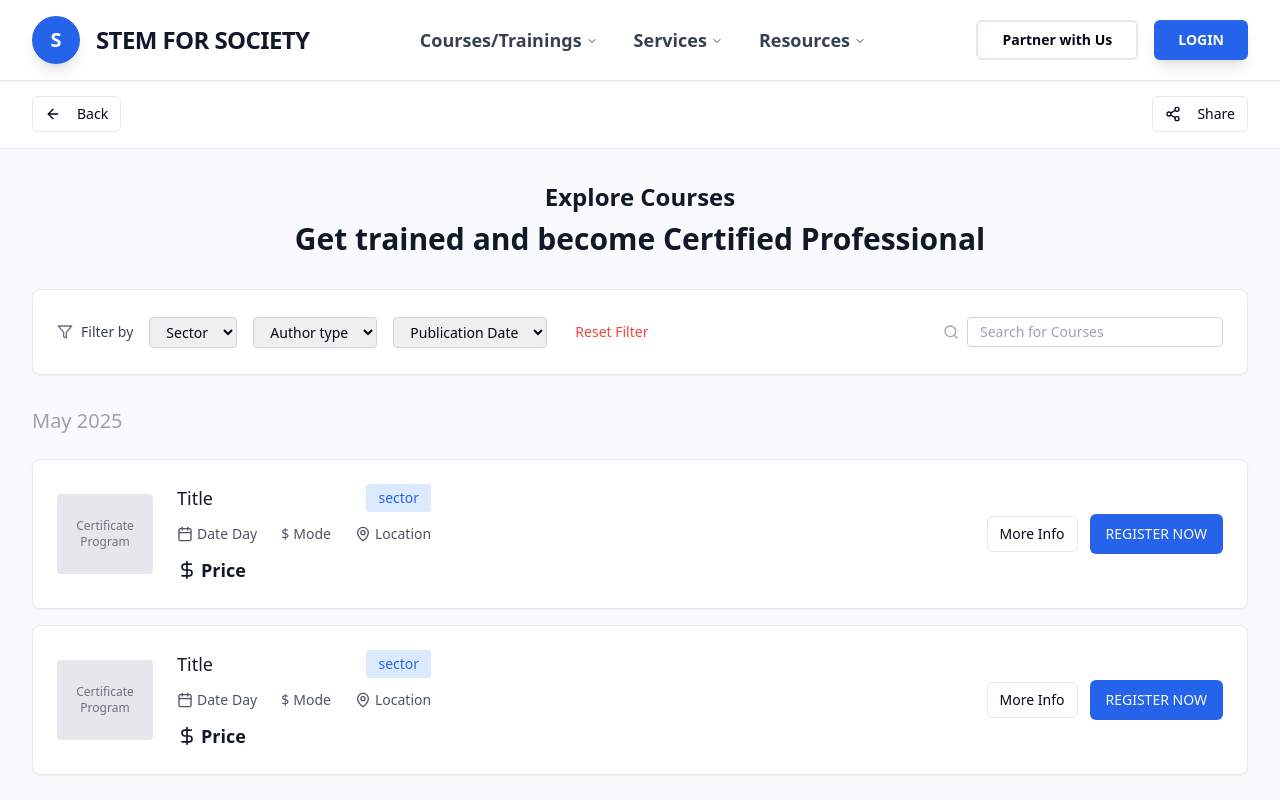
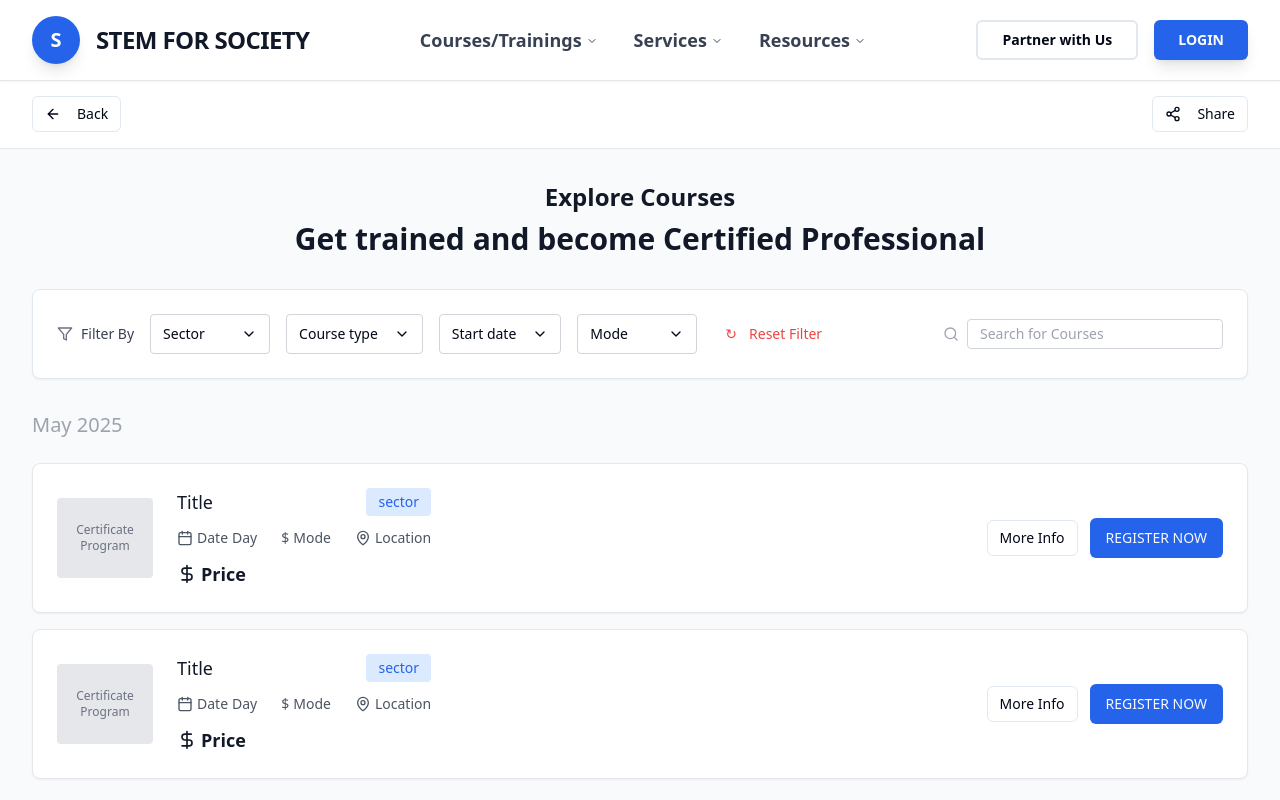
Before and after one commit to Tharun-CIO/stem-for-soceity, a React (Vite) app: page /courses in a window 1280 px wide. Shown: the top 800 px of the page. Built offline with nearby package versions, Linux system fonts and the light colour scheme.

Commit message:
feat: Implement course filtering UI
Replicates the course filtering UI from the provided images and adds the necessary code.

```diff
--- /dev/null
+++ b/src/components/FilterDropdown.tsx
@@ -0,0 +1,58 @@
+
+import React, { useState } from 'react';
+import { Button } from '@/components/ui/button';
+import { Checkbox } from '@/components/ui/checkbox';
+import { Popover, PopoverContent, PopoverTrigger } from '@/components/ui/popover';
+import { ChevronDown } from 'lucide-react';
+
+interface FilterOption {
+  id: string;
+  label: string;
+  checked: boolean;
+}
+
+interface FilterDropdownProps {
+  title: string;
+  options: FilterOption[];
+  onOptionChange: (optionId: string, checked: boolean) => void;
+}
+
+const FilterDropdown: React.FC<FilterDropdownProps> = ({ title, options, onOptionChange }) => {
+  const [isOpen, setIsOpen] = useState(false);
+
+  return (
+    <Popover open={isOpen} onOpenChange={setIsOpen}>
+      <PopoverTrigger asChild>
+        <Button
+          variant="outline"
+          className="flex items-center justify-between min-w-[120px] h-10 px-3 py-2 text-sm bg-white border border-gray-300 rounded"
+        >
+          <span>{title}</span>
+          <ChevronDown className="h-4 w-4 ml-2" />
+        </Button>
+      </PopoverTrigger>
+      <PopoverContent className="w-56 p-0 bg-white border border-gray-200 shadow-lg" align="start">
+        <div className="p-3 space-y-3">
+          {options.map((option) => (
+            <div key={option.id} className="flex items-center space-x-2">
+              <Checkbox
+                id={option.id}
+                checked={option.checked}
+                onCheckedChange={(checked) => onOptionChange(option.id, checked as boolean)}
+                className="data-[state=checked]:bg-blue-600 data-[state=checked]:border-blue-600"
+              />
+              <label
+                htmlFor={option.id}
+                className="text-sm text-gray-700 cursor-pointer select-none"
+              >
+                {option.label}
+              </label>
+            </div>
+          ))}
+        </div>
+      </PopoverContent>
+    </Popover>
+  );
+};
+
+export default FilterDropdown;
--- a/src/pages/Courses.tsx
+++ b/src/pages/Courses.tsx
@@ -5,11 +5,72 @@ import { Button } from '@/components/ui/button';
 import { Card, CardContent } from '@/components/ui/card';
 import { ArrowLeft, Share2, Filter, Search, Calendar, MapPin, DollarSign } from 'lucide-react';
 import { Link } from 'react-router-dom';
+import FilterDropdown from '@/components/FilterDropdown';
+
+interface FilterOption {
+  id: string;
+  label: string;
+  checked: boolean;
+}
 
 const Courses = () => {
-  const [selectedSector, setSelectedSector] = useState('');
-  const [selectedAuthor, setSelectedAuthor] = useState('');
-  const [selectedDate, setSelectedDate] = useState('');
+  const [sectorFilters, setSectorFilters] = useState<FilterOption[]>([
+    { id: 'sector1', label: 'Sector 1', checked: true },
+    { id: 'sector2', label: 'Sector 2', checked: true },
+    { id: 'sector3', label: 'Sector 3', checked: true },
+  ]);
+
+  const [courseTypeFilters, setCourseTypeFilters] = useState<FilterOption[]>([
+    { id: 'seminar', label: 'Seminar', checked: true },
+    { id: 'webinar', label: 'Webinar', checked: true },
+    { id: 'mentorship', label: 'Mentorship', checked: true },
+    { id: 'certificate', label: 'Certificate', checked: true },
+    { id: 'handson', label: 'Hands-on', checked: true },
+  ]);
+
+  const [startDateFilters, setStartDateFilters] = useState<FilterOption[]>([
+    { id: 'thisweek', label: 'This Week', checked: true },
+    { id: 'thismonth', label: 'This month', checked: true },
+    { id: 'customrange', label: 'Custom range', checked: true },
+  ]);
+
+  const [modeFilters, setModeFilters] = useState<FilterOption[]>([
+    { id: 'online', label: 'Online', checked: true },
+    { id: 'offline', label: 'Offline', checked: true },
+    { id: 'hybrid', label: 'Hybrid', checked: true },
+  ]);
+
+  const handleFilterChange = (filterType: string, optionId: string, checked: boolean) => {
+    switch (filterType) {
+      case 'sector':
+        setSectorFilters(prev => prev.map(item =>
+          item.id === optionId ? { ...item, checked } : item
+        ));
+        break;
+      case 'courseType':
+        setCourseTypeFilters(prev => prev.map(item =>
+          item.id === optionId ? { ...item, checked } : item
+        ));
+        break;
+      case 'startDate':
+        setStartDateFilters(prev => prev.map(item =>
+          item.id === optionId ? { ...item, checked } : item
+        ));
+        break;
+      case 'mode':
+        setModeFilters(prev => prev.map(item =>
+          item.id === optionId ? { ...item, checked } : item
+        ));
+        break;
+    }
+  };
+
+  const resetFilters = () => {
+    setSectorFilters(prev => prev.map(item => ({ ...item, checked: false })));
+    setCourseTypeFilters(prev => prev.map(item => ({ ...item, checked: false })));
+    setStartDateFilters(prev => prev.map(item => ({ ...item, checked: false })));
+    setModeFilters(prev => prev.map(item => ({ ...item, checked: false })));
+  };
 
   const courses = [
     {
@@ -107,23 +168,41 @@ const Courses = () => {
           <div className="flex flex-wrap items-center gap-4">
             <div className="flex items-center space-x-2">
               <Filter className="h-4 w-4 text-gray-500" />
-              <span className="text-sm font-medium text-gray-700">Filter by</span>
+              <span className="text-sm font-medium text-gray-700">Filter By</span>
             </div>
 
-            <select className="border border-gray-300 rounded px-3 py-1 text-sm">
-              <option>Sector</option>
-            </select>
+            <FilterDropdown
+              title="Sector"
+              options={sectorFilters}
+              onOptionChange={(optionId, checked) => handleFilterChange('sector', optionId, checked)}
+            />
 
-            <select className="border border-gray-300 rounded px-3 py-1 text-sm">
-              <option>Author type</option>
-            </select>
+            <FilterDropdown
+              title="Course type"
+              options={courseTypeFilters}
+              onOptionChange={(optionId, checked) => handleFilterChange('courseType', optionId, checked)}
+            />
 
-            <select className="border border-gray-300 rounded px-3 py-1 text-sm">
-              <option>Publication Date</option>
-            </select>
+            <FilterDropdown
+              title="Start date"
+              options={startDateFilters}
+              onOptionChange={(optionId, checked) => handleFilterChange('startDate', optionId, checked)}
+            />
 
-            <Button variant="ghost" size="sm" className="text-red-500 hover:text-red-600">
-              Reset Filter
+            <FilterDropdown
+              title="Mode"
+              options={modeFilters}
+              onOptionChange={(optionId, checked) => handleFilterChange('mode', optionId, checked)}
+            />
+
+            <Button
+              variant="ghost"
+              size="sm"
+              className="text-red-500 hover:text-red-600 flex items-center space-x-1"
+              onClick={resetFilters}
+            >
+              <span className="text-red-500">↻</span>
+              <span>Reset Filter</span>
             </Button>
 
             <div className="ml-auto flex items-center space-x-2">
```
